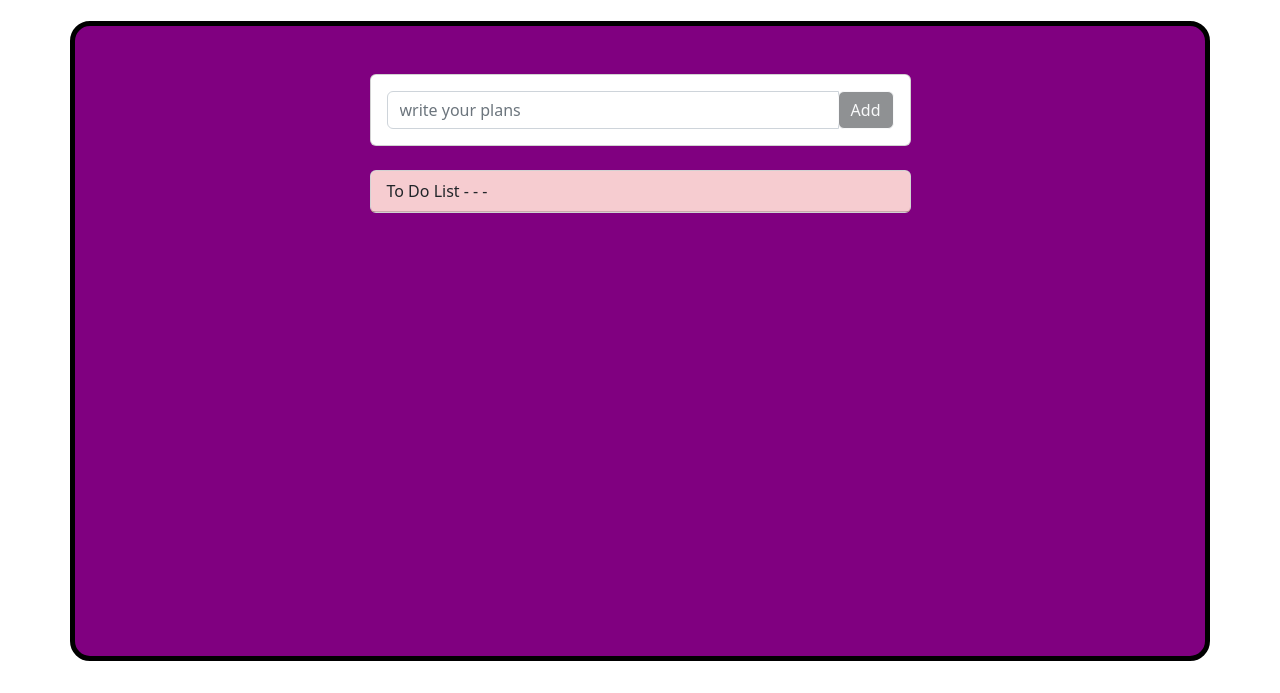
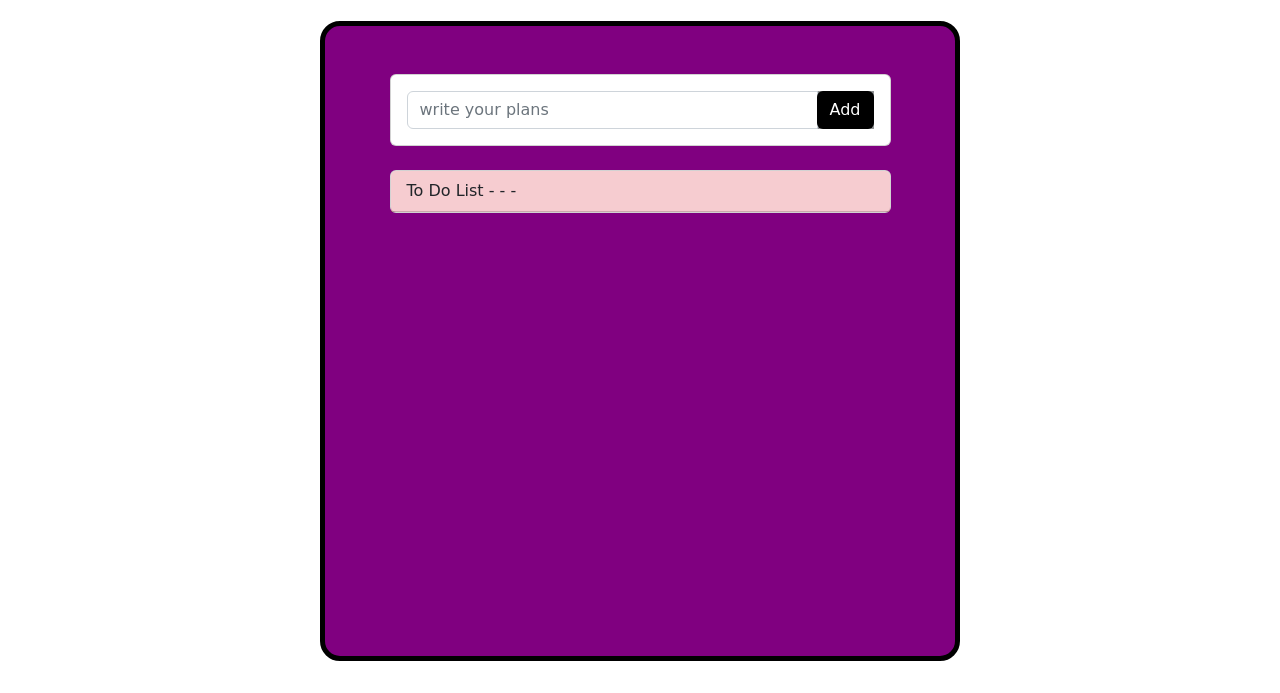
Before and after one commit to aliaydogdu105/To-Do-List, a plain HTML site: page Solution/index.html in a window 1280 px wide. Shown: the part 107-800 px from the top of the page. Drawn offline with nearby package versions, Linux system fonts and the light colour scheme.

Commit message:
changed a few features and styles

```diff
--- a/Solution/app.js
+++ b/Solution/app.js
@@ -27,6 +27,7 @@ function ToogleDeleteButton() {
 
 document.getElementById("btn").onclick = function () {
   let item = document.getElementById("txtItem").value;
+  txtItem.value = "";
 
   if (item === "") {
     alert("please write something");
--- a/Solution/index.html
+++ b/Solution/index.html
@@ -15,9 +15,9 @@
   </head>
   <body>
     <h1>To Do App</h1>
-    <div class="container">
+    <div class="container col-lg-6 col-md-7 col-sm-8">
       <div class="row justify-content-center">
-        <div class="col-lg-6 col-md-8 col-sm-10 mt-5">
+        <div class="col-10 mt-5">
           <div class="card">
             <div class="card-body">
               <div class="input-group">
@@ -28,9 +28,9 @@
                   placeholder="write your plans"
                   required
                 />
-                <div class="input-group-append">
+                <div class="input-group-append bg-dark bg-opacity-50">
                   <button
-                    class="btn btn-outline-light bg-dark bg-opacity-50"
+                    class="btn"
                     type="button"
                     id="btn"
                   >
@@ -44,7 +44,7 @@
           <div class="card mt-4">
             <div class="card-header bg-danger bg-opacity-25">
               To Do List - - -
-              <button id="deleteAll" class="btn btn-danger btn-sm d-none">
+              <button id="deleteAll" class="btn btn-sm d-none">
                 Delete All
               </button>
             </div>
--- a/Solution/style.css
+++ b/Solution/style.css
@@ -1,6 +1,7 @@
 * {
   margin: 0;
   padding: 0;
+  font-family: cursive;
 }
 
 .container {
@@ -16,10 +17,21 @@ h1 {
   margin-top: 5vh;
   text-shadow: 5px;
 }
+
 ul li.checked {
   background: #999;
   color: #333;
   text-decoration: line-through;
+}
+
+.btn {
+  background-color: black;
+  color: white;
+}
+
+.btn:hover {
+  background-color: #999 !important;
+  color: black;
 }
 
 #deleteAll {
```
